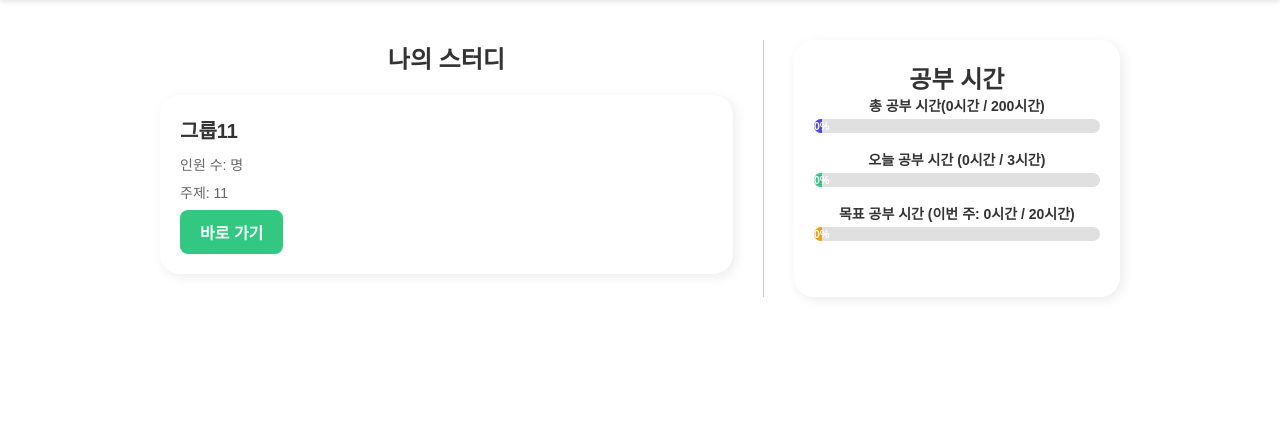
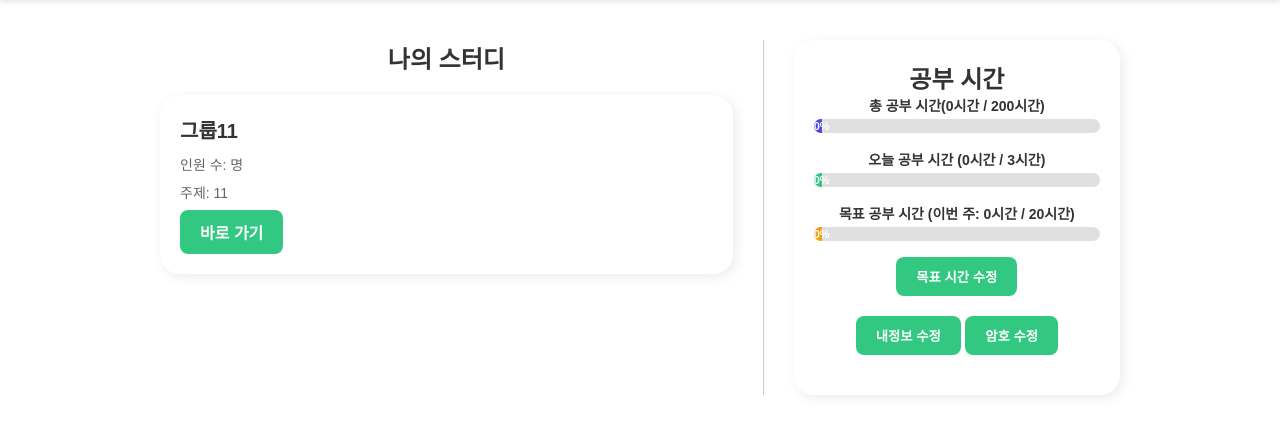
Before and after one commit to ggam9/PBL2, a Flask app: page /my_page in a window 1280 px wide. Shown: the part 60-495 px from the top of the page. Run offline with Flask 3, Linux system fonts and the light colour scheme; a user stored in the database is signed in; data comes from the database, SQL or seed files in the repository.

Commit message:
my_page.html

```diff
--- a/templates/my_page.html
+++ b/templates/my_page.html
@@ -213,6 +213,13 @@
                         <div class="progress-fill bar-goal" style="width: {{ weekly_progress }}%;">{{ weekly_progress|int }}%</div>
                     </div>
                 </div>
+            <div>
+                <button onclick="location.href='/update_study_time'" class="card-btn">목표 시간 수정</button>
+            </div>
+    </div>
+    <div class="panel-header">
+        <button onclick="location.href='/update_profile'" class="card-btn">내정보 수정</button>
+        <button onclick="location.href='/update_password'" class="card-btn">암호 수정</button>
     </div>
 </div>
 {% endblock %}
```
